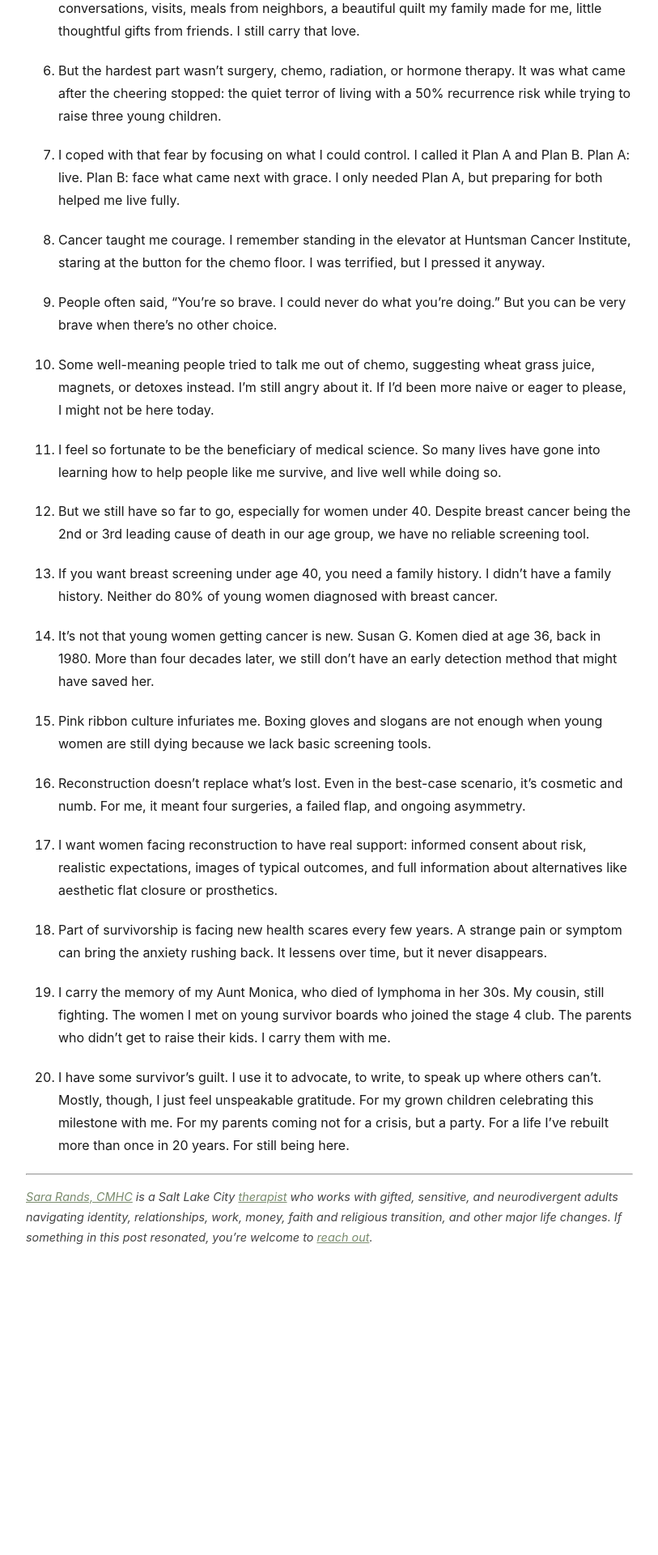
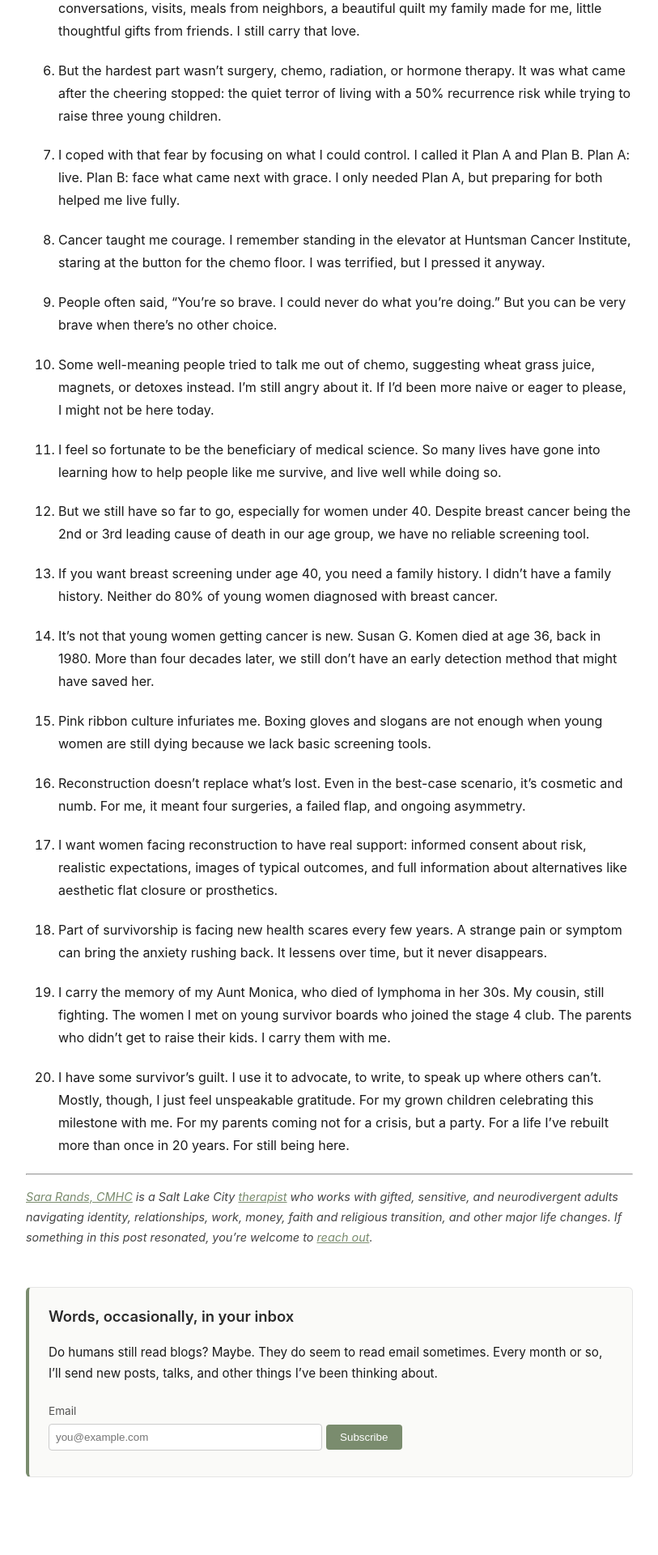
Before and after one commit to SaraRands/sararands-site, a Jekyll site: the page built from _posts/2025-11-19-twenty-years-later.md, in a window 1280 px wide. Shown: the part 740-2660 px from the top of the page at 81% size, without its empty margins (233-1046 px from the left). Built offline with Jekyll 4.4.1, drawn with Linux system fonts in a browser that asks for light colours; before the commit the page ends 2377 px from its top, so only the background shows below that.

Commit message:
newsletter

```diff
--- /dev/null
+++ b/_includes/newsletter.html
@@ -0,0 +1,15 @@
+<aside class="newsletter-signup">
+  <h3>Words, occasionally, in your inbox</h3>
+  <p>Do humans still read blogs? Maybe. They do seem to read email sometimes.
+    Every month or so, I’ll send new posts, talks, and other things I’ve been thinking about.</p>
+
+  <form action="https://buttondown.com/api/emails/embed-subscribe/sararands"
+        method="post"
+        class="embeddable-buttondown-form">
+    <label for="bd-email">Email</label>
+    <input type="email" name="email" id="bd-email"
+           placeholder="you@example.com" required />
+    <input type="hidden" value="1" name="embed" />
+    <input type="submit" value="Subscribe" />
+  </form>
+</aside>
--- a/_layouts/post.html
+++ b/_layouts/post.html
@@ -22,6 +22,7 @@ layout: default
           <a href="/">Sara Rands, CMHC</a> is a Salt Lake City <a href="/about/">therapist</a> who works with gifted, sensitive, and neurodivergent adults navigating identity, relationships, work, money, faith and religious transition, and other major life changes. If something in this post resonated, you’re welcome to <a href="/contact/">reach out</a>.
         </em>
       </p>
+        {% include newsletter.html %}
     </section>
 
   </article>
--- a/assets/css/style.css
+++ b/assets/css/style.css
@@ -313,3 +313,23 @@ section {
   color: #666;
   margin-top: 0.75rem;
 }
+
+.newsletter-signup {
+  border: 1px solid #e5e5e5;
+  border-left: 4px solid var(--accent-color);
+  border-radius: 6px;
+  background: #fafaf8;
+  padding: 1.25rem 1.5rem;
+  margin: 3rem 0 1rem;
+}
+.newsletter-signup h3 { margin-top: 0; font-size: 1.15rem; }
+.newsletter-signup p  { font-size: 0.95rem; margin-bottom: 1rem; }
+.newsletter-signup label { display: block; font-size: 0.85rem; color: #555; }
+.newsletter-signup input[type="email"] {
+  padding: 0.5rem; width: 100%; max-width: 320px;
+  border: 1px solid #ccc; border-radius: 4px; margin: 0.25rem 0 0.75rem;
+}
+.newsletter-signup input[type="submit"] {
+  padding: 0.5rem 1.1rem; border: none; border-radius: 4px;
+  background: var(--accent-color); color: #fff; cursor: pointer;
+}
```
